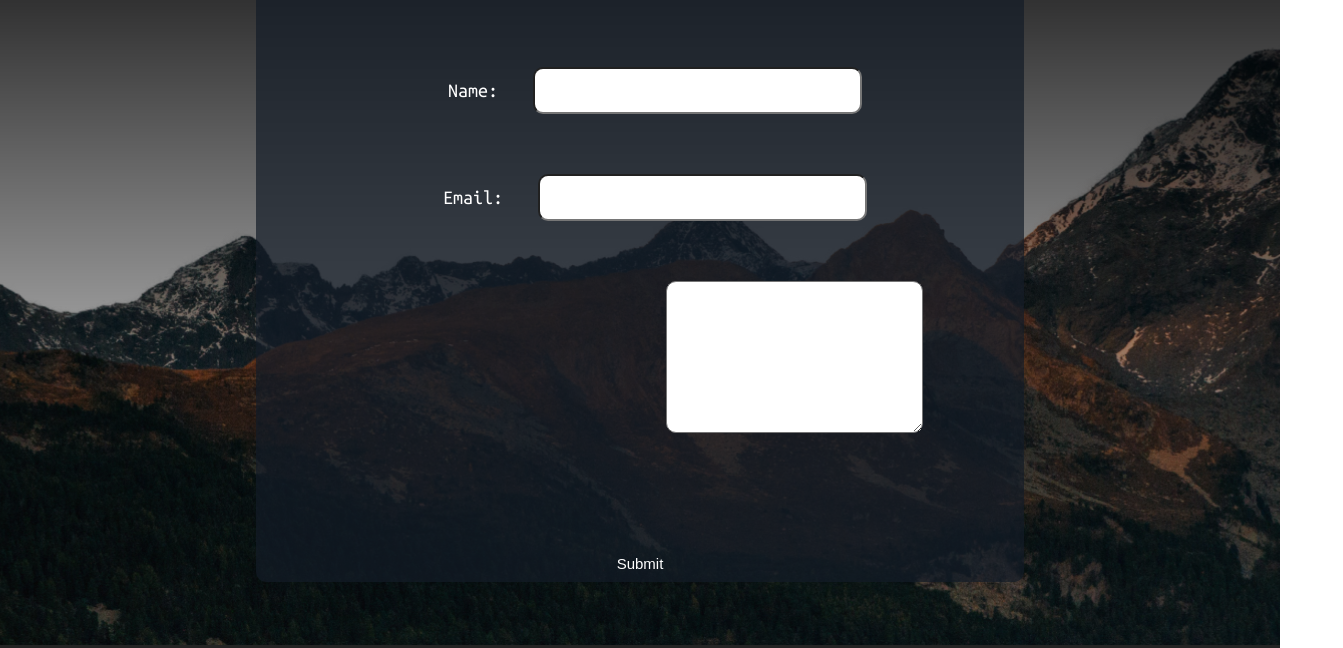
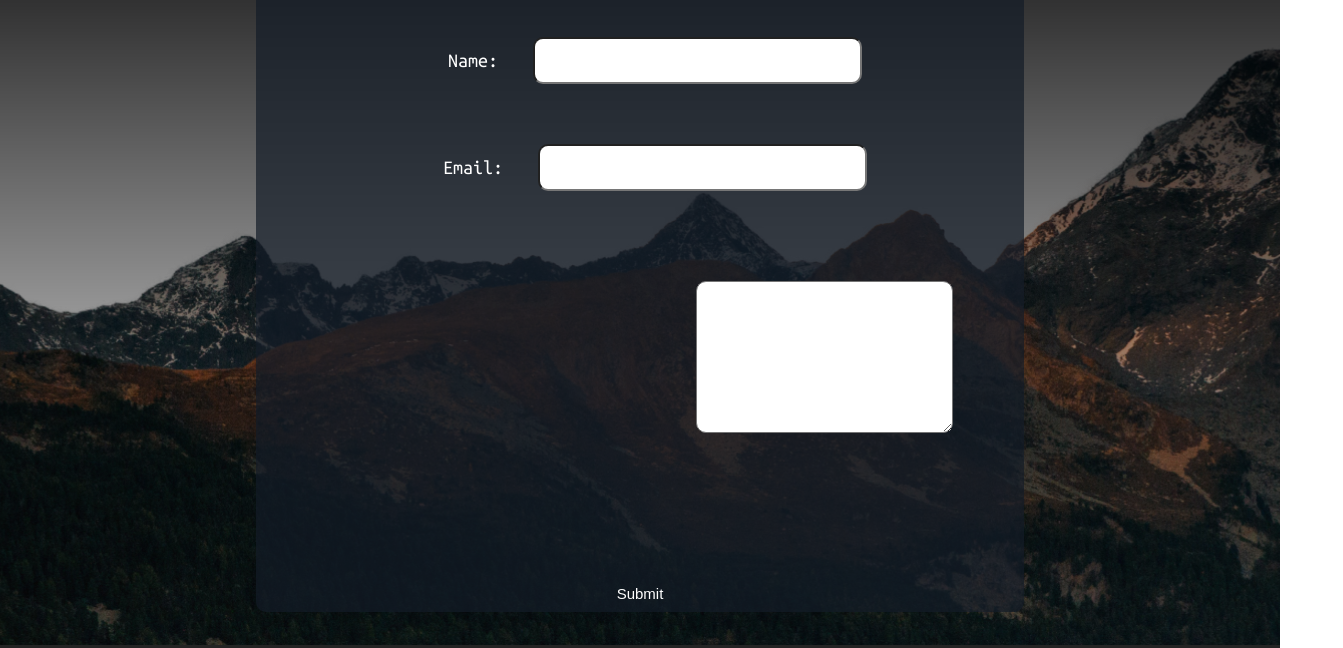
Before and after one commit to MelArgn/Travelly, a plain HTML site: page index.html in a window 1280 px wide. Shown: the part 2563-3211 px from the top of the page, 1343 px wide, since content can reach past the window. Drawn offline with Linux system fonts and the light colour scheme; a web font is replaced by a local one.

Commit message:
textarea-form updated

```diff
--- a/style.css
+++ b/style.css
@@ -257,7 +257,8 @@ p {
 }
 
 .name-form,
-.email-form {
+.email-form,
+.textarea-form {
   padding: 3rem;
   text-align: center;
 }
```
